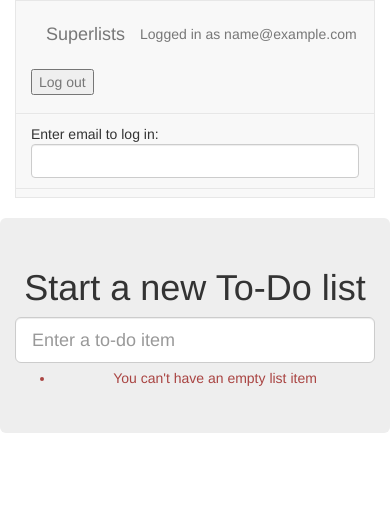
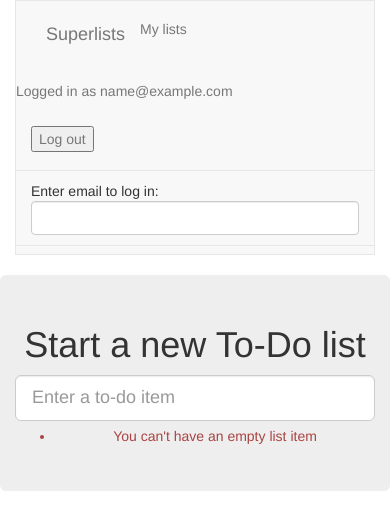
Before and after one commit to ANDR-KRUTSCH/to-do-lists, a Django app: page /lists/new in a window 390 px wide. Shown: the top 530 px of the page. Run offline with Django 5.2, Linux system fonts and the light colour scheme; the visitor is signed in with stand-in values (Sample User, id 1); some libraries are stand-ins or nearby versions.

Commit message:
URL, pre-list-view and my_list template

```diff
--- a/lists/templates/base.html
+++ b/lists/templates/base.html
@@ -15,6 +15,9 @@
                     {% if user.email %}
                     <form action="{% url 'logout' %}" method="post" style="display: inline;">
                         {% csrf_token %}
+                        <ul class="nav navbar-nav navbar-left">
+                            <li><a href="{% url 'my_lists' user.email %}">My lists</a></li>
+                        </ul>
                         <ul class="nav navbar-nav navbar-right">
                             <li class="navbar-text">Logged in as {{ user.email }}</li>
                             <li><a href="#"><input type="submit" value="Log out" id="id_logout"></a></li>
@@ -45,16 +48,21 @@
                 <div class="col-md-6 col-md-offset-3 jumbotron">
                     <div class="text-center">
                         <h1>{% block header_text %}{% endblock %}</h1>
+                        {% block list_form %}
                         <form action="{% block form_action %}{% endblock %}" method="post">
                             {{ form.text }}
                             {% csrf_token %}{% if form.errors %}
                             <div class="form-group has-error"><div class="help-block">{{ form.text.errors }}</div></div>{% endif %}
                         </form>
+                        {% endblock %}
                     </div>
                 </div>
             </div>
             <div class="row">
                 <div class="col-md-6 col-md-offset-3">{% block table %}{% endblock %}</div>
+            </div>
+            <div class="row">
+                <div class="col-md-6 col-md-offset-3">{% block extra_content %}{% endblock %}</div>
             </div>
         </div>
         <script src="/static/jquery-3.7.1.min.js"></script>
--- a/lists/urls.py
+++ b/lists/urls.py
@@ -2,6 +2,7 @@
 from . import views
 
 urlpatterns = [
-    re_path('^new$', views.new_list, name='new_list'),
-    re_path('^(\d+)/$', views.view_list, name='view_list'),
+    re_path(r'^new$', views.new_list, name='new_list'),
+    re_path(r'^(\d+)/$', views.view_list, name='view_list'),
+    re_path(r'^users/(.+)/$', views.my_lists, name='my_lists'),
 ]
--- a/lists/views.py
+++ b/lists/views.py
@@ -1,12 +1,13 @@
 from django.shortcuts import render, redirect
 from lists.models import List
-from lists.forms import ItemForm, ExistingListItemForm, EMPTY_ITEM_ERROR
+from lists.forms import ItemForm, ExistingListItemForm
+from django.http import HttpRequest, HttpResponse
 
 # Create your views here.
-def home_page(request):
+def home_page(request: HttpRequest) -> HttpResponse:
     return render(request, 'home.html', {'form': ItemForm()})
 
-def view_list(request, list_id):
+def view_list(request: HttpRequest, list_id) -> HttpResponse:
     list_ = List.objects.get(id=list_id)
     form = ExistingListItemForm(for_list=list_)
     if request.method == 'POST':
@@ -16,7 +17,7 @@
             return redirect(list_)
     return render(request, 'list.html', {'list': list_, 'form': form})
 
-def new_list(request):
+def new_list(request: HttpRequest) -> HttpResponse:
     form = ItemForm(data=request.POST)
     if form.is_valid():
         list_ = List.objects.create()
@@ -24,3 +25,6 @@
         return redirect(list_)
     else:
         return render(request, 'home.html', {'form': form})
+
+def my_lists(request: HttpRequest, email: str) -> HttpResponse:
+    return render(request, 'my_lists.html')
```
Also changed, not shown: lists/templates/my_lists.html (added, +14 -0 lines), lists/tests/test_views.py (+10 -1 lines).
